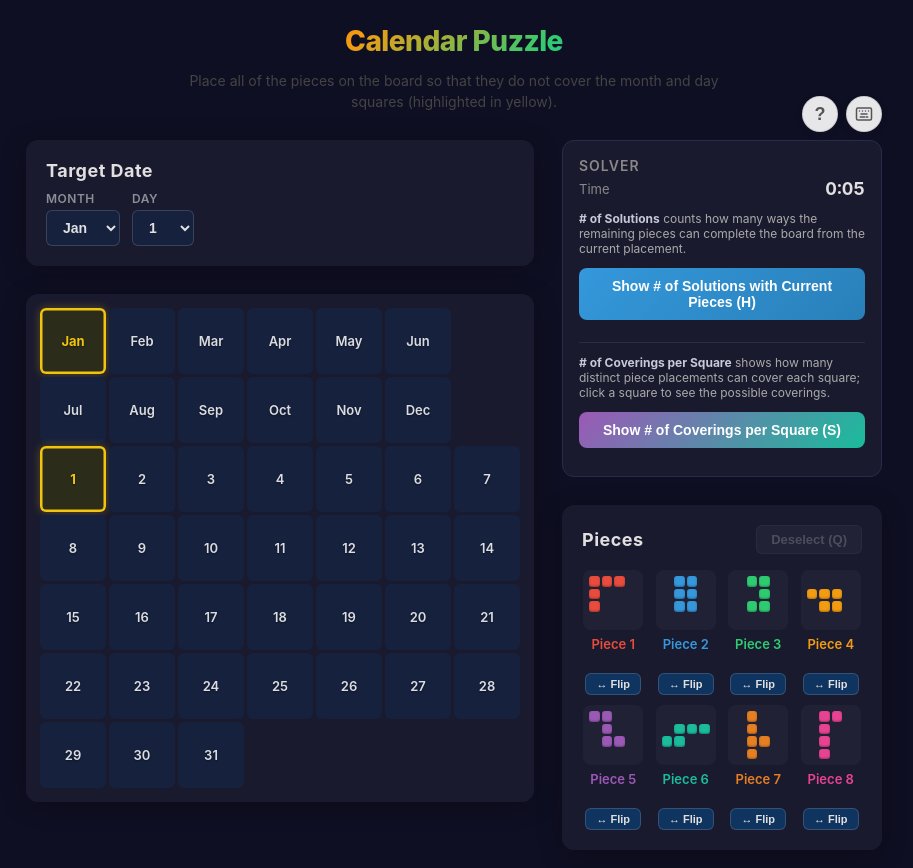
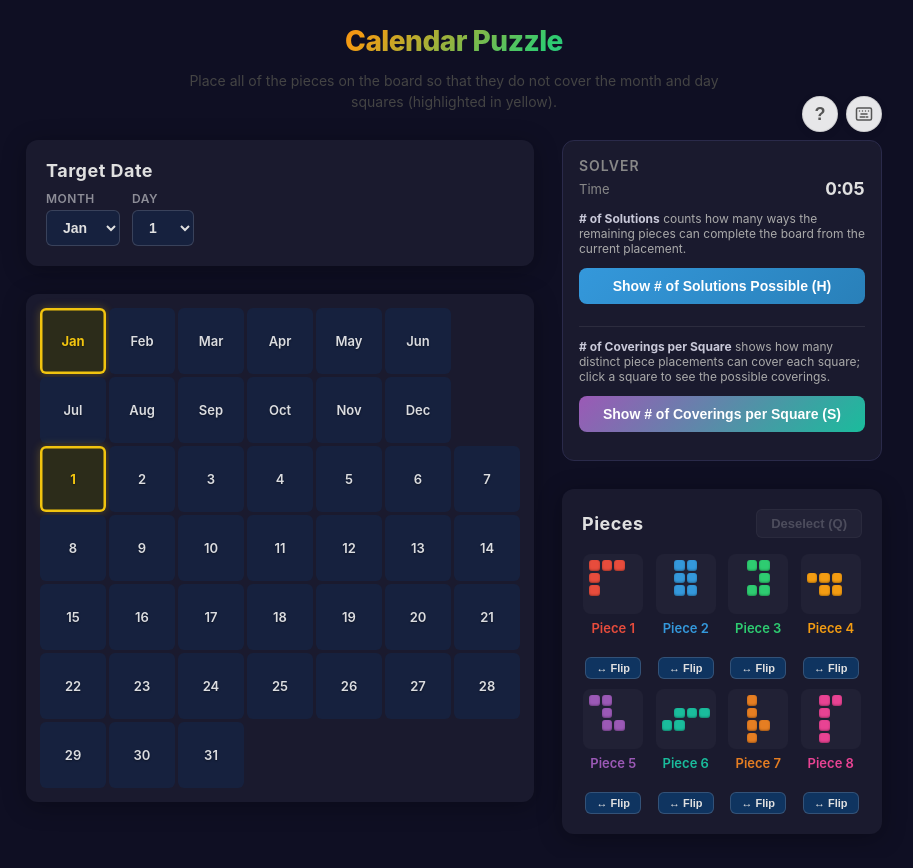
Before and after one commit to SidhartK/DeinKalendar, a Next.js app: page / in a window 1280 px wide. Shown: the top 868 px of the page, without its empty margins (186-1099 px from the left). Built offline with nearby package versions, Linux system fonts and the light colour scheme.

Commit message:
chore: Rename to # of Solutions Possible

```diff
--- a/src/components/HelpHotkeys.tsx
+++ b/src/components/HelpHotkeys.tsx
@@ -13,7 +13,7 @@ const HOTKEYS = [
   },
   { key: "Space", action: "Place piece (when valid)" },
   { key: "W", action: "Undo last removal" },
-  { key: "H", action: "Show # of solutions with current pieces" },
+  { key: "H", action: "Show # of solutions possible" },
   { key: "S", action: "Show / hide # of coverings per square" },
 ];
 
--- a/src/components/SolverPanel.tsx
+++ b/src/components/SolverPanel.tsx
@@ -239,9 +239,9 @@ const SolverPanel = forwardRef<SolverPanelRef, SolverPanelProps>(
               type="button"
               className="solver-btn solve-btn solver-btn--hint"
               onClick={startHint}
-              title="Show # of solutions with current pieces"
+              title="Show # of solutions possible"
             >
-              Show # of Solutions with Current Pieces (H)
+              Show # of Solutions Possible (H)
             </button>
           ) : (
             <button
--- a/src/lib/grade.ts
+++ b/src/lib/grade.ts
@@ -16,7 +16,7 @@ export type LetterGrade =
 export type GradeInputs = {
   /** Empty-board solutions available for the date. */
   initialSolutions: number;
-  /** “Show # of solutions with current pieces” (distinct board positions). */
+  /** “Show # of solutions possible” (distinct board positions). */
   hintsUsedCount: number;
   /** “Show # of Coverings per Square” clicks. */
   shadowShowCount: number;
```
